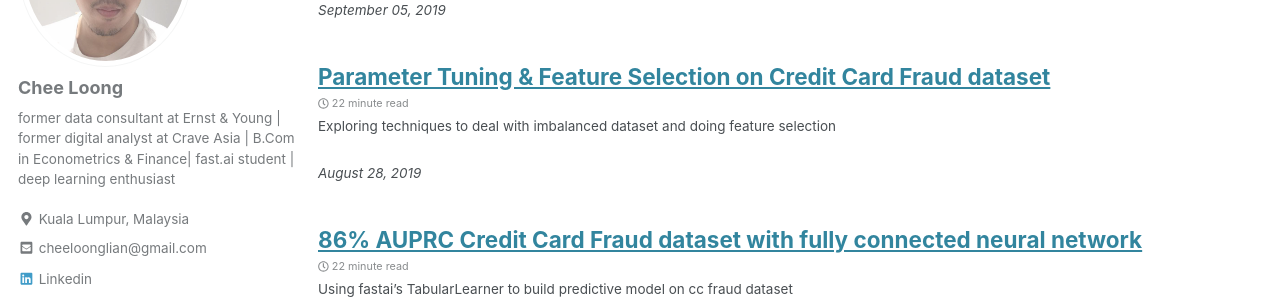
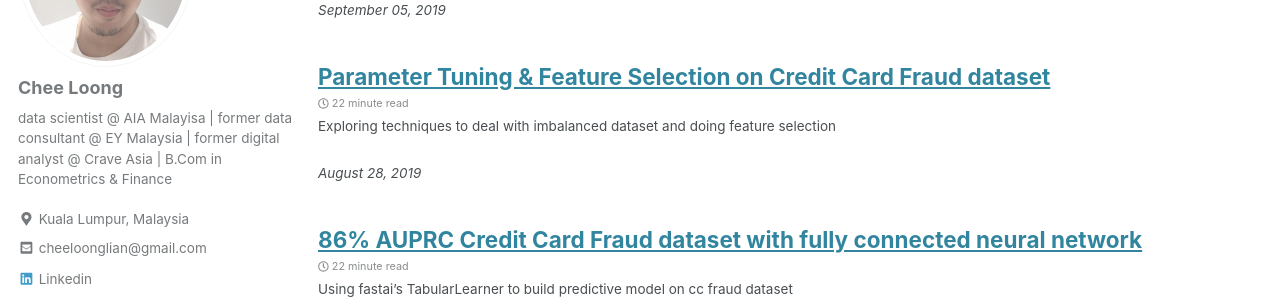
Before and after one commit to CheeLoong/CheeLoong.github.io, a Jekyll site: the page built from index.html, in a window 1280 px wide and 900 px high, scrolled down 1069 px. Shown: the part 186-486 px from the top of the window. Built offline with Jekyll 4.4.1, drawn with Linux system fonts in a browser that asks for light colours; cached includes are drawn as plain includes; the list of posts is cut into pages by our own code.

Commit message:
commit config

```diff
--- a/_config.yml
+++ b/_config.yml
@@ -108,7 +108,7 @@ analytics:
 author:
   name             : "Chee Loong"
   avatar           : /assets/images/mypic.png
-  bio              : "former data consultant at Ernst & Young | former digital analyst at Crave Asia | B.Com in Econometrics & Finance| fast.ai student | deep learning enthusiast"
+  bio              : "data scientist @ AIA Malayisa | former data consultant @ EY Malaysia | former digital analyst @ Crave Asia | B.Com in Econometrics & Finance"
   location         : "Kuala Lumpur, Malaysia"
   email            :
   links:
```
